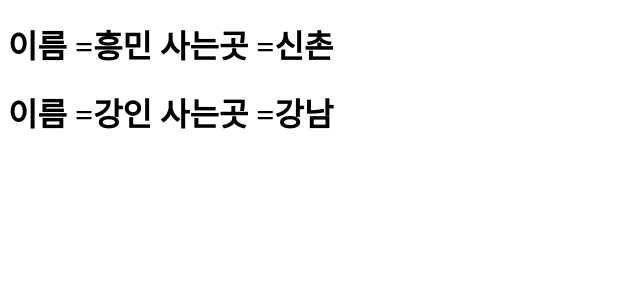
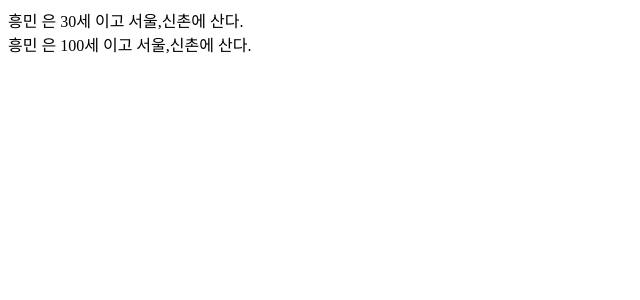
Before and after one commit to travelerjh/react, a React (Create React App) app: page / in a window 1280 px wide. Shown: the top 300 px of the page, without its empty margins (0-640 px from the left). Built offline with nearby package versions, Linux system fonts and the light colour scheme.

Commit message:
기본값을 미리 설정해놓으면 값을 안넣었을때 기본값이 들어간다.

```diff
--- a/src/App.js
+++ b/src/App.js
@@ -3,8 +3,8 @@ function App() {
   return (
     <>
       <div>
-        <MyComp value="흥민" address="신촌" />
-        <MyComp value="강인" address="강남" />
+        <MyComp name="흥민" age={30} city="신촌" address="서울" />
+        <MyComp name="흥민" city="신촌" address="서울" />
       </div>
     </>
   );
@@ -14,12 +14,10 @@ function App() {
 // 사용한 곳에서 넘긴 property 들이 객채로 담김
 // 예 title ="내컴포넌트"  => {title:"내컴포넌트"}
 
-function MyComp({ value, address }) {
+function MyComp({ name, address, city, age = 100 }) {
   return (
     <div>
-      <h1>
-        이름 ={value} 사는곳 ={address}
-      </h1>
+      {name} 은 {age}세 이고 {address},{city}에 산다.
     </div>
   );
 }
```
